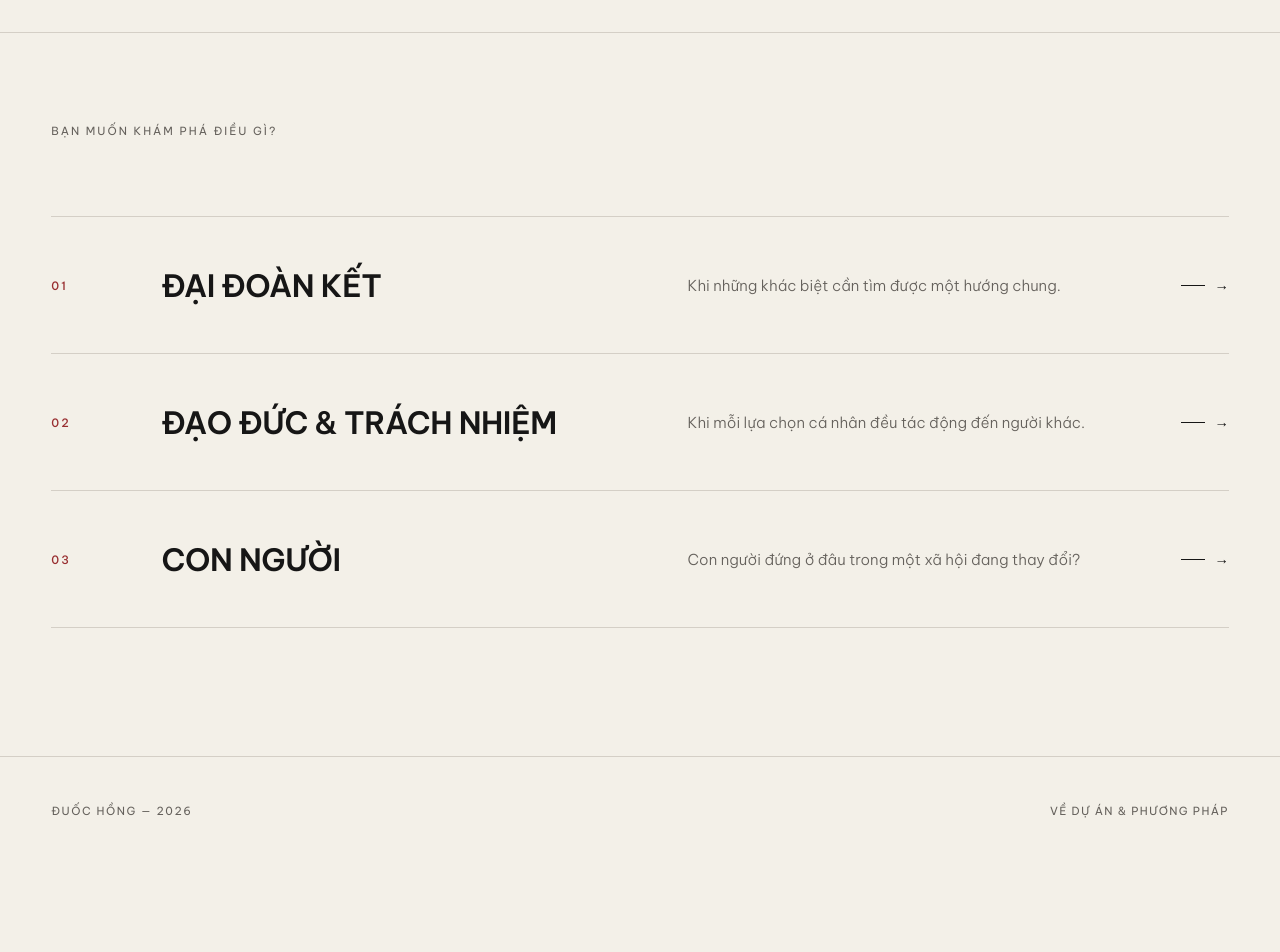
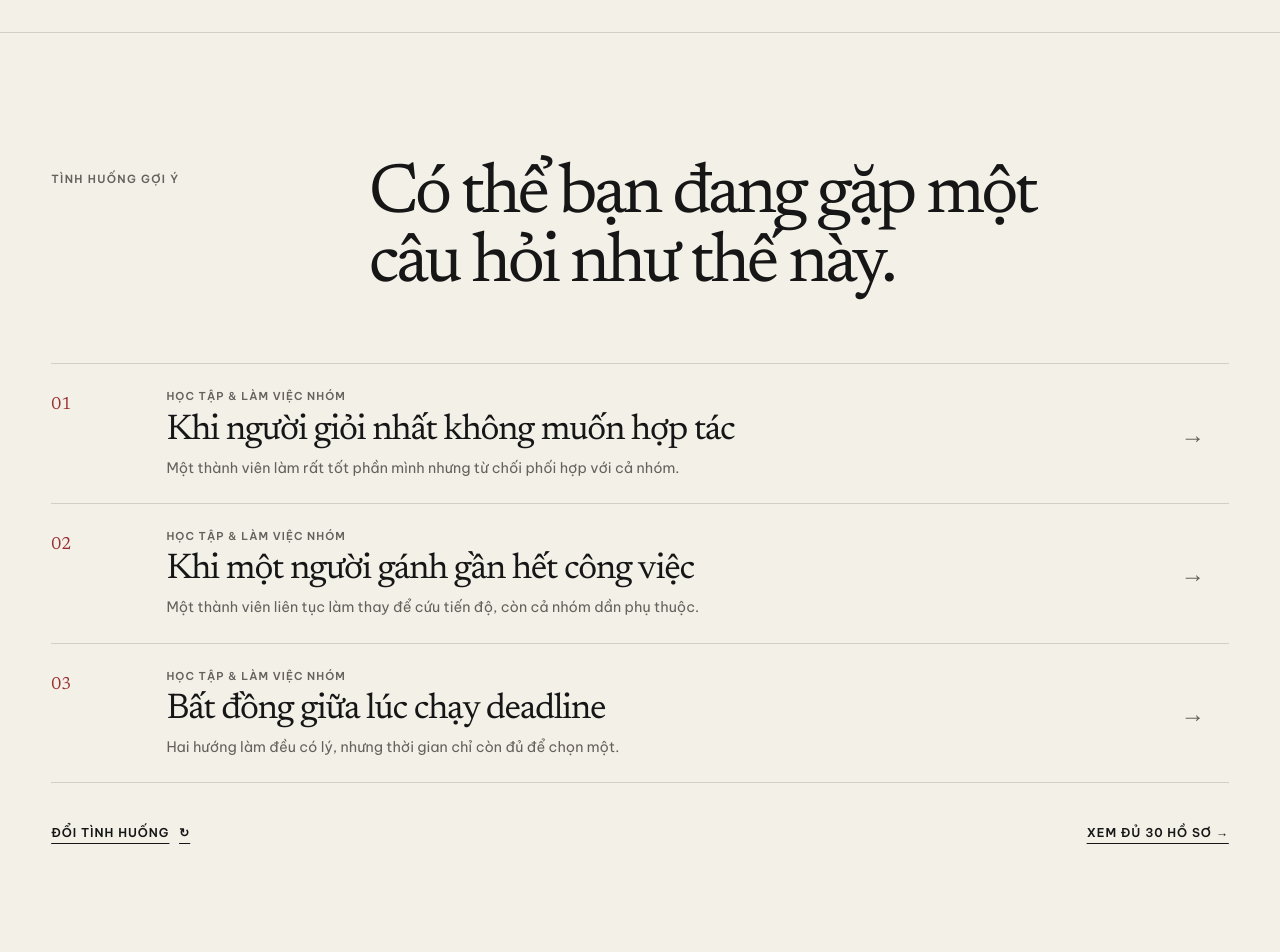
Before and after one commit to anhnhat432/HCM, a Next.js app: page / in a window 1280 px wide. Shown: the part 700-1652 px from the top of the page. Before the commit the page ends 1573 px from the top, so only its background shows below. Built offline with nearby package versions, Linux system fonts and the light colour scheme; no server answers.

Commit message:
feat: feature living cases on homepage

```diff
--- a/app/globals.css
+++ b/app/globals.css
@@ -2900,6 +2900,146 @@ a {
   text-underline-offset: 0.35rem;
 }
 
+.scenario-picker-section {
+  padding-block: clamp(5rem, 10vw, 9rem);
+  border-top: 1px solid var(--color-line);
+}
+
+.scenario-picker-section__heading {
+  display: grid;
+  grid-template-columns: minmax(8rem, 0.28fr) minmax(0, 1fr);
+  gap: clamp(2rem, 6vw, 7rem);
+  align-items: start;
+  margin-bottom: clamp(2.5rem, 5vw, 4.5rem);
+}
+
+.scenario-picker-section__heading p {
+  margin: 0.6rem 0 0;
+  color: var(--color-muted);
+  font-size: 0.7rem;
+  font-weight: 600;
+  letter-spacing: 0.12em;
+}
+
+.scenario-picker-section__heading h2 {
+  max-width: 17ch;
+  margin: 0;
+  font-family: var(--font-display), serif;
+  font-size: clamp(2.8rem, 5.5vw, 5.75rem);
+  font-weight: 400;
+  letter-spacing: -0.05em;
+  line-height: 0.98;
+}
+
+.scenario-picker__list {
+  padding: 0;
+  margin: 0;
+  list-style: none;
+  border-top: 1px solid var(--color-line);
+}
+
+.scenario-picker__list li {
+  border-bottom: 1px solid var(--color-line);
+}
+
+.scenario-picker__list a {
+  min-height: 8.5rem;
+  display: grid;
+  grid-template-columns: 4rem minmax(0, 1fr) 3rem;
+  gap: clamp(1.5rem, 4vw, 4rem);
+  align-items: center;
+  padding-block: 1.5rem;
+  text-decoration: none;
+}
+
+.scenario-picker__number {
+  align-self: start;
+  padding-top: 0.25rem;
+  color: var(--color-accent);
+  font-family: var(--font-display), serif;
+  font-size: 1.1rem;
+}
+
+.scenario-picker__copy {
+  min-width: 0;
+  display: grid;
+  gap: 0.45rem;
+}
+
+.scenario-picker__copy > span:first-child {
+  color: var(--color-muted);
+  font-size: 0.68rem;
+  font-weight: 600;
+  letter-spacing: 0.1em;
+  text-transform: uppercase;
+}
+
+.scenario-picker__copy strong {
+  font-family: var(--font-display), serif;
+  font-size: clamp(1.65rem, 2.8vw, 2.8rem);
+  font-weight: 400;
+  letter-spacing: -0.035em;
+  line-height: 1.05;
+}
+
+.scenario-picker__copy > span:last-child {
+  max-width: 48rem;
+  color: var(--color-muted);
+  font-size: 0.9rem;
+  line-height: 1.55;
+}
+
+.scenario-picker__arrow {
+  color: var(--color-muted);
+  font-size: 1.5rem;
+}
+
+.scenario-picker__list a:hover strong,
+.scenario-picker__list a:focus-visible strong {
+  color: var(--color-accent);
+}
+
+.scenario-picker__list a:hover .scenario-picker__arrow,
+.scenario-picker__list a:focus-visible .scenario-picker__arrow {
+  color: var(--color-accent);
+}
+
+.scenario-picker__actions {
+  display: flex;
+  align-items: center;
+  justify-content: space-between;
+  gap: 1.5rem;
+  margin-top: 1.75rem;
+}
+
+.scenario-picker__actions button,
+.scenario-picker__actions a {
+  min-height: 2.75rem;
+  display: inline-flex;
+  align-items: center;
+  gap: 0.6rem;
+  padding: 0;
+  border: 0;
+  color: var(--color-ink);
+  background: transparent;
+  font: inherit;
+  font-size: 0.76rem;
+  font-weight: 600;
+  letter-spacing: 0.08em;
+  text-decoration: underline;
+  text-decoration-thickness: 1px;
+  text-underline-offset: 0.35rem;
+  text-transform: uppercase;
+  cursor: pointer;
+}
+
+.home-footer__links {
+  display: flex;
+  flex-wrap: wrap;
+  justify-content: flex-end;
+  gap: 1rem 1.75rem;
+}
+
 .case-library-page {
   min-height: 100vh;
   overflow-x: clip;
@@ -3135,6 +3275,54 @@ a {
 }
 
 @media (max-width: 48rem) {
+  .scenario-picker-section {
+    padding-block: 4.5rem;
+  }
+
+  .scenario-picker-section__heading {
+    grid-template-columns: 1fr;
+    gap: 1.25rem;
+  }
+
+  .scenario-picker-section__heading p {
+    margin: 0;
+  }
+
+  .scenario-picker-section__heading h2 {
+    font-size: clamp(2.65rem, 12vw, 4rem);
+  }
+
+  .scenario-picker__list a {
+    min-height: 0;
+    grid-template-columns: 2.25rem minmax(0, 1fr);
+    gap: 1rem;
+    padding-block: 1.4rem;
+  }
+
+  .scenario-picker__copy strong {
+    font-size: clamp(1.55rem, 7.5vw, 2.15rem);
+  }
+
+  .scenario-picker__copy > span:last-child {
+    font-size: 0.86rem;
+  }
+
+  .scenario-picker__arrow {
+    display: none;
+  }
+
+  .scenario-picker__actions {
+    align-items: flex-start;
+    flex-direction: column;
+    gap: 0.5rem;
+  }
+
+  .home-footer__links {
+    align-items: flex-end;
+    flex-direction: column;
+    gap: 0.75rem;
+  }
+
   .case-library-page {
     background: var(--color-canvas);
   }
--- a/app/page.tsx
+++ b/app/page.tsx
@@ -1,10 +1,12 @@
 import Image from "next/image";
 import Link from "next/link";
 
+import { ScenarioPicker } from "@/components/cases/scenario-picker";
 import { Reveal } from "@/components/home/reveal";
 import { TopicList } from "@/components/home/topic-list";
 import { QrShareDialog } from "@/components/share/qr-share-dialog";
 import { traces } from "@/data/traces";
+import { getCasePreviews } from "@/lib/thought-case-registry";
 
 const homepageHeroImage = {
   alt: "Trang đầu bản Tuyên ngôn Độc lập với bút tích và dấu lưu trữ",
@@ -17,6 +19,8 @@ const homepageHeroImage = {
 } as const;
 
 export default function Home() {
+  const casePreviews = getCasePreviews();
+
   return (
     <main className="home" id="main-content">
       <header className="home-header">
@@ -50,8 +54,8 @@ export default function Home() {
             </Reveal>
 
             <Reveal delay={0.18}>
-              <Link className="primary-action" href="/trace/dai-doan-ket">
-                <span>Bắt đầu hành trình</span>
+              <Link className="primary-action" href="/ho-so">
+                <span>Mở một hồ sơ</span>
                 <span className="primary-action__arrow" aria-hidden="true">
                   →
                 </span>
@@ -90,11 +94,29 @@ export default function Home() {
         </div>
       </section>
 
+      <section
+        aria-labelledby="scenario-picker-heading"
+        className="scenario-picker-section"
+      >
+        <div className="site-container">
+          <Reveal>
+            <div className="scenario-picker-section__heading">
+              <p>TÌNH HUỐNG GỢI Ý</p>
+              <h2 id="scenario-picker-heading">
+                Có thể bạn đang gặp một câu hỏi như thế này.
+              </h2>
+            </div>
+          </Reveal>
+
+          <ScenarioPicker previews={casePreviews} />
+        </div>
+      </section>
+
       <section className="topic-section" aria-labelledby="topic-heading">
         <div className="site-container">
           <Reveal>
             <h2 className="topic-section__label" id="topic-heading">
-              Bạn muốn khám phá điều gì?
+              Kho tư liệu nền
             </h2>
           </Reveal>
 
@@ -105,7 +127,10 @@ export default function Home() {
       <footer className="home-footer">
         <div className="site-container home-footer__inner">
           <p>ĐUỐC HỒNG — 2026</p>
-          <Link href="/phuong-phap">Về dự án & phương pháp</Link>
+          <div className="home-footer__links">
+            <Link href="/ho-so">Hồ sơ tư tưởng sống</Link>
+            <Link href="/phuong-phap">Về dự án & phương pháp</Link>
+          </div>
         </div>
       </footer>
     </main>
--- /dev/null
+++ b/components/cases/scenario-picker.tsx
@@ -0,0 +1,60 @@
+"use client";
+
+import Link from "next/link";
+import { useMemo, useState } from "react";
+
+import {
+  CASE_CATEGORY_LABELS,
+  type ThoughtCasePreview,
+} from "@/types/thought-case";
+
+interface ScenarioPickerProps {
+  readonly previews: readonly ThoughtCasePreview[];
+}
+
+export const VISIBLE_CASE_COUNT = 3;
+
+export function ScenarioPicker({ previews }: ScenarioPickerProps) {
+  const [page, setPage] = useState(0);
+  const pageCount = Math.max(1, Math.ceil(previews.length / VISIBLE_CASE_COUNT));
+
+  const visiblePreviews = useMemo(() => {
+    const start = page * VISIBLE_CASE_COUNT;
+    return previews.slice(start, start + VISIBLE_CASE_COUNT);
+  }, [page, previews]);
+
+  const showNextPage = () => {
+    setPage((currentPage) => (currentPage + 1) % pageCount);
+  };
+
+  return (
+    <div className="scenario-picker">
+      <ol aria-live="polite" className="scenario-picker__list">
+        {visiblePreviews.map((item, index) => (
+          <li key={item.slug}>
+            <Link href={`/ho-so/${item.slug}`}>
+              <span className="scenario-picker__number">
+                {String(page * VISIBLE_CASE_COUNT + index + 1).padStart(2, "0")}
+              </span>
+              <span className="scenario-picker__copy">
+                <span>{CASE_CATEGORY_LABELS[item.category]}</span>
+                <strong>{item.title}</strong>
+                <span>{item.shortPrompt}</span>
+              </span>
+              <span className="scenario-picker__arrow" aria-hidden="true">
+                →
+              </span>
+            </Link>
+          </li>
+        ))}
+      </ol>
+
+      <div className="scenario-picker__actions">
+        <button onClick={showNextPage} type="button">
+          Đổi tình huống <span aria-hidden="true">↻</span>
+        </button>
+        <Link href="/ho-so">Xem đủ 30 hồ sơ →</Link>
+      </div>
+    </div>
+  );
+}
```
Also changed, not shown: 1 other file (tests, documents, lock files or other folders).
